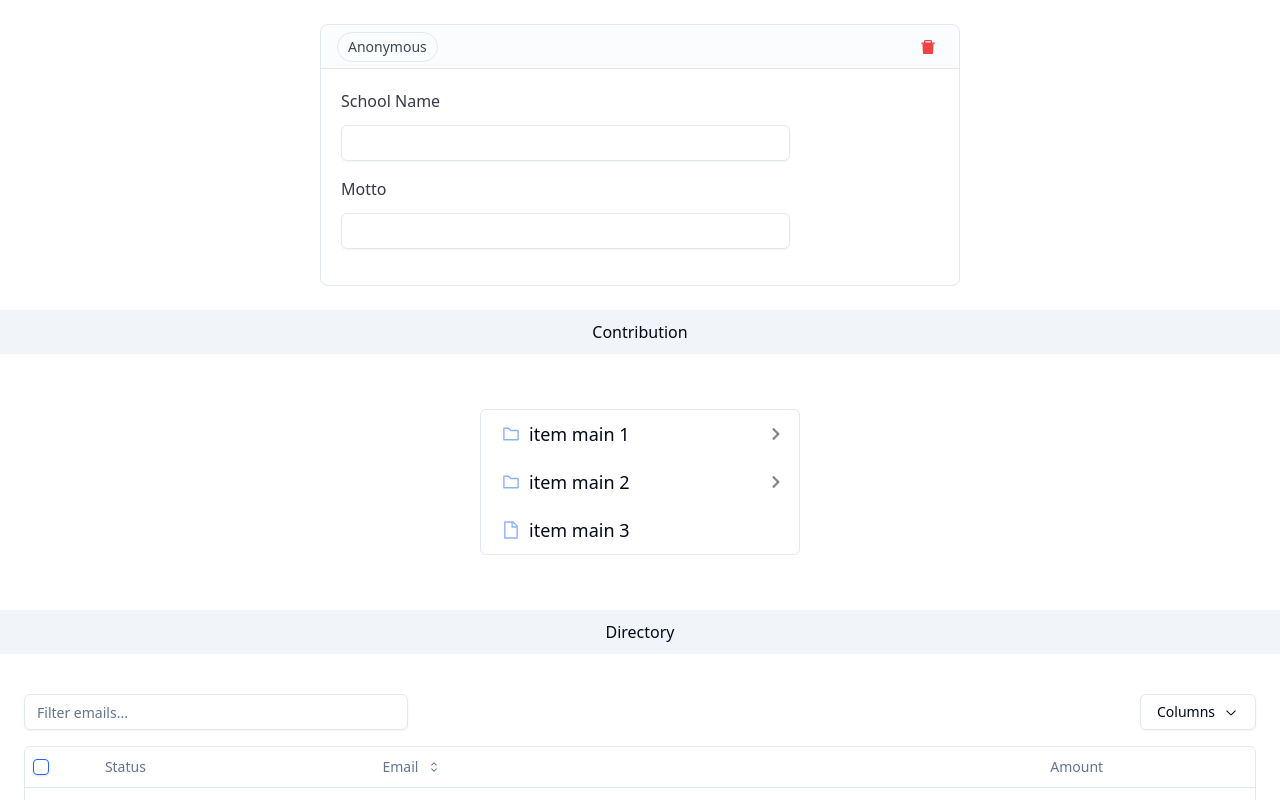
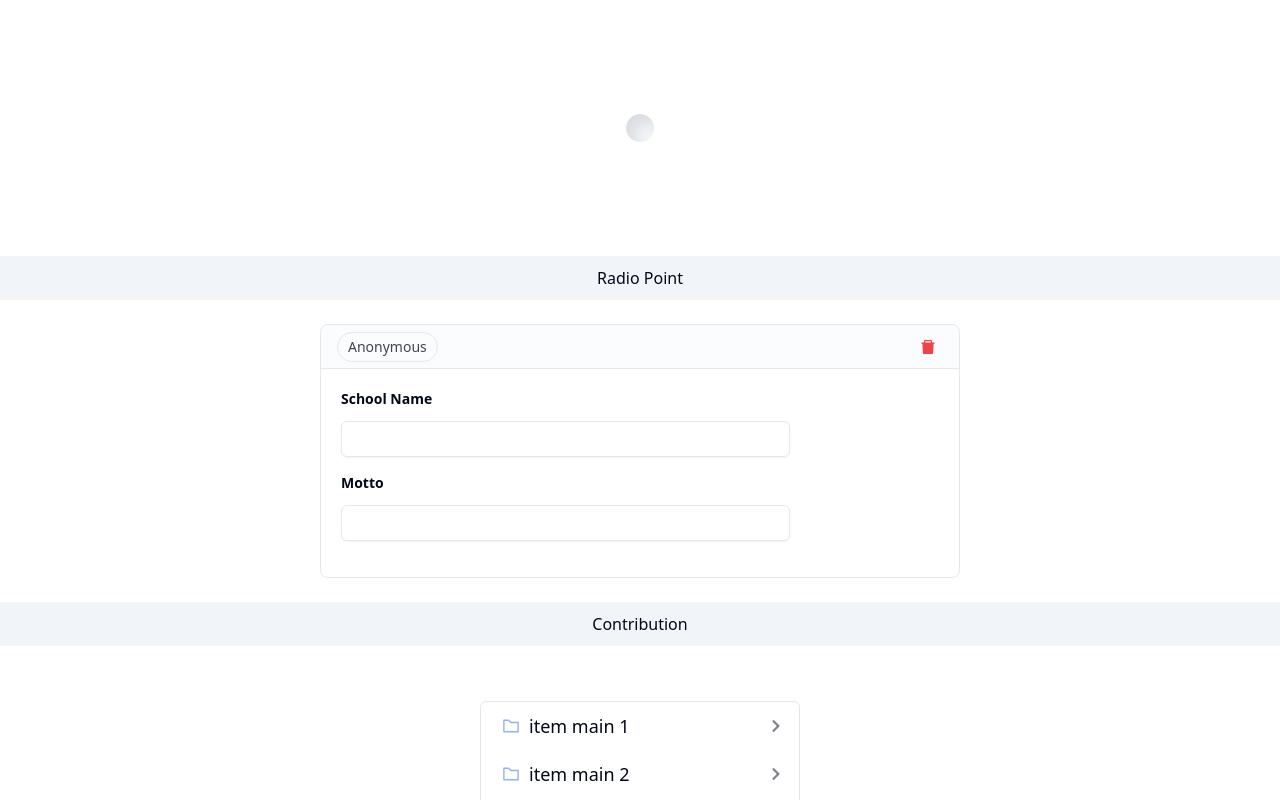
Before and after one commit to delmac-dev/components-site, a React (Vite) app: page / in a window 1280 px wide. Shown: the top 800 px of the page. Built offline with nearby package versions, Linux system fonts and the light colour scheme.

Commit message:
made edits

```diff
--- a/src/App.jsx
+++ b/src/App.jsx
@@ -28,11 +28,13 @@ import SwitchDesign from "./designs/SwitchDesign";
 import TableDesign from "./designs/TableDesign";
 import Directory from "./designs/Directory";
 import Contribution from "./designs/Contribution";
+import RadioPoint from "./designs/RadioPoint";
 
 function App() {
 
   return (
     <main className="w-full min-h-screen grid grid-cols-1">
+      <RadioPoint />
       <Contribution />
       <Directory />
       <TableDesign />
--- a/src/designs/Contribution.jsx
+++ b/src/designs/Contribution.jsx
@@ -81,11 +81,11 @@ const Card = () => {
             </div>
             <div className="w-full min-h-full p-5">
                 <div className="w-full mb-4">
-                    <label htmlFor="school" className='block mb-3 text-card-foreground/80'>School Name</label>
+                    <label htmlFor="school" className='block mb-3 text-sm font-semibold text-card-foreground'>School Name</label>
                     <Input id="school" type="text" className="w-3/4" />
                 </div>
                 <div className="w-full mb-4">
-                    <label htmlFor="motto" className='block mb-3 text-card-foreground/80'>Motto</label>
+                    <label htmlFor="motto" className='block mb-3 text-sm font-semibold text-card-foreground'>Motto</label>
                     <Input id="motto" type="text" className="w-3/4" />
                 </div>
             </div>
--- /dev/null
+++ b/src/designs/RadioPoint.jsx
@@ -0,0 +1,16 @@
+import Wrapper from '../components/Wrapper';
+import './styles/point.css';
+
+const RadioPoint = () => {
+  return (
+    <Wrapper title={"Radio Point"}>
+        <div className="flex gap-12 flex-col">
+            {/* Point one */}
+            <div className="shd2 aspect-square rounded-full w-8 bg-secondary cursor-pointer relative before-custom border-white border-2"></div>
+
+        </div>
+    </Wrapper>
+  )
+}
+
+export default RadioPoint
--- /dev/null
+++ b/src/designs/styles/point.css
@@ -0,0 +1,19 @@
+.shd {
+    text-shadow: -1px 0 red, 0 1px red, 1px 0 red, 0 -1px red;
+}
+
+.shd2 {
+    box-shadow: inset 8px 8px 15px rgba(0, 0, 0, 0.1),
+                inset -8px -8px 15px rgba(255, 255, 255, 0.2)
+}
+
+.before_custom::before {
+    position: absolute;
+    content: "";
+    left: -20%;
+    top: -20%;
+    aspect-ratio: 1/1;
+    width: 120%;
+    border-radius: 50%;
+    background-color: white;
+}
--- a/tailwind.config.js
+++ b/tailwind.config.js
@@ -8,6 +8,9 @@ module.exports = {
     './src/**/*.{ts,tsx,js,jsx}',
 	],
   theme: {
+    fontFamily: {
+      "comic-sans-ms" : ["Comic Sans MS"]
+    },
     container: {
       center: true,
       padding: "2rem",
```
